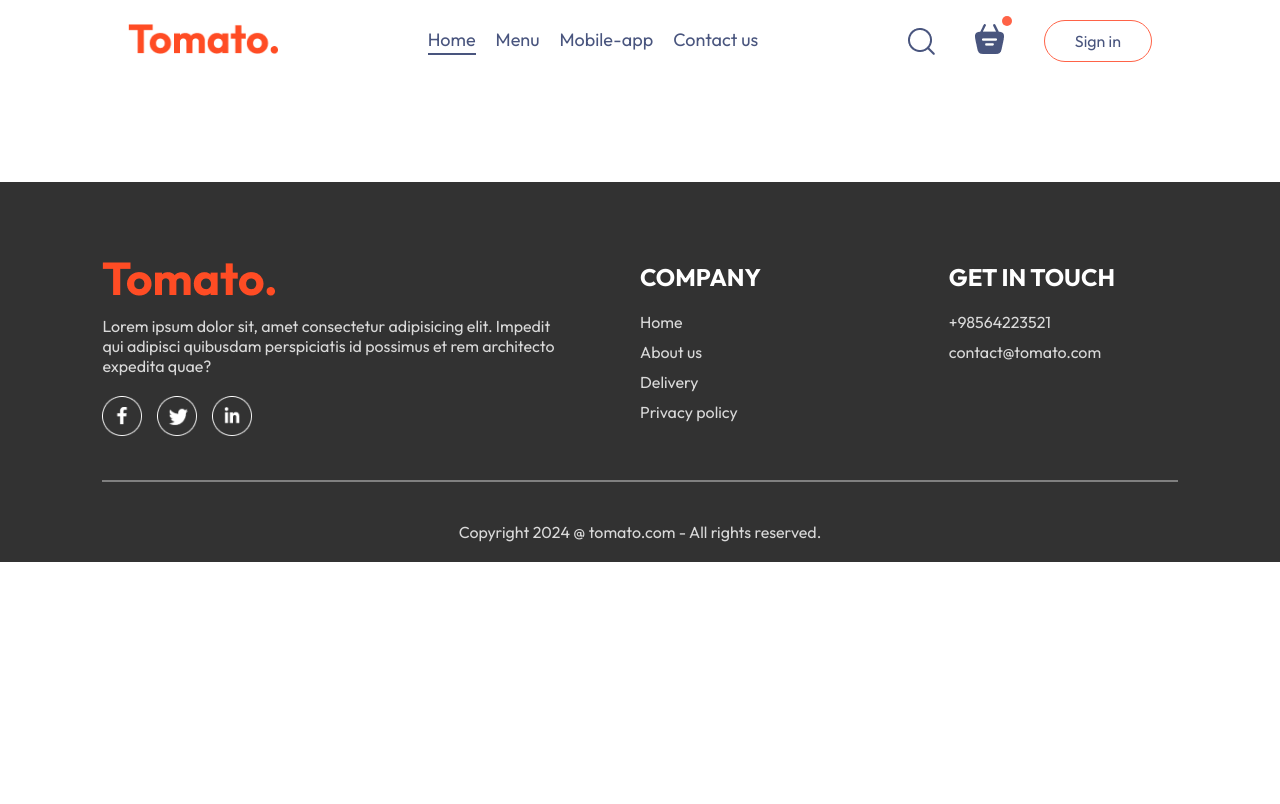
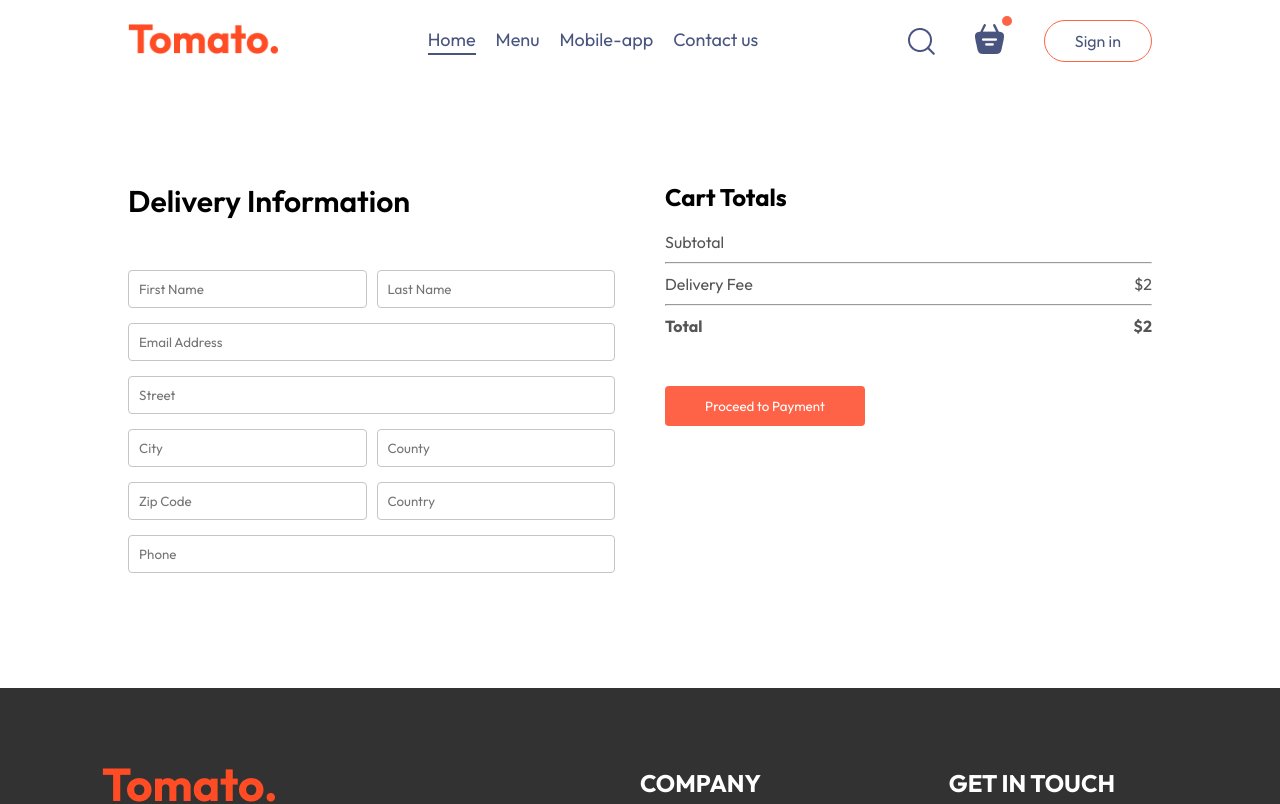
Before and after one commit to bhandaripawan8/Full-Stack-Food-Store, a React (Vite) app: page /order in a window 1280 px wide. Shown: the top 804 px of the page. Built offline with nearby package versions, Linux system fonts and the light colour scheme.

Commit message:
proceed to checkout page done

```diff
--- a/src/App.jsx
+++ b/src/App.jsx
@@ -18,7 +18,7 @@
       <Routes>
         <Route path='/' element={<Home/>}/>
         <Route path='/cart' element={<Cart/>}/>
-        <Route path='/placeorder' element={<PlaceOrder/>}/>
+        <Route path='/order' element={<PlaceOrder/>}/>
       </Routes>
     </div>
     <Footer/>
--- a/src/pages/Cart/Cart.jsx
+++ b/src/pages/Cart/Cart.jsx
@@ -1,11 +1,12 @@
 import React, { useContext } from "react";
 import "./Cart.css";
 import { StoreContext } from "../../Context/StoreContext";
+import {useNavigate} from 'react-router-dom';
 
 const Cart = () => {
   const { cartItems, food_list, removeFromCart, getTotalCartAmount } =
     useContext(StoreContext);
-
+  const navigate = useNavigate();
   return (
     <div className="cart">
       <div className="cart-items">
@@ -55,7 +56,7 @@
               <b>{getTotalCartAmount() + 2}</b>
             </div>
           </div>
-          <button>Proceed to Checkout</button>
+          <button onClick={() => navigate('/order')}>Proceed to Checkout</button>
         </div>
         <div className="cart-promocode">
           <div>
--- a/src/pages/PlaceOrder/PlaceOrder.css
+++ b/src/pages/PlaceOrder/PlaceOrder.css
@@ -0,0 +1,43 @@
+
+
+.place-order{
+    display: flex;
+    align-items: start;
+    justify-content: space-between;
+    gap: 50px;
+    margin-top: 100px;
+}
+
+.place-order-left{
+    width: 100%;
+    max-width: max(30%, 500px);
+}
+
+.place-order-left .title{
+    font-size: 30px;
+    font-weight: 600;
+    margin-bottom: 50px;
+}
+
+.place-order-left input{
+    margin-bottom: 15px;
+    width: 100%;
+    padding: 10px;
+    border: 1px solid #c5c5c5;
+    border-radius: 4px;
+    outline-color: tomato;
+}
+
+.place-order-left .multi-fields{
+    display: flex;
+    gap: 10px;
+}
+
+.place-order-right{
+    width: 100%;
+    max-width: max(40%, 500px);
+}
+
+.place-order .cart-total button{
+    margin-top: 30px;
+}
--- a/src/pages/PlaceOrder/PlaceOrder.jsx
+++ b/src/pages/PlaceOrder/PlaceOrder.jsx
@@ -1,9 +1,54 @@
-import React from 'react'
+import React, {useContext} from 'react'
 import './PlaceOrder.css'
+import { StoreContext } from "../../Context/StoreContext";
+
 
 const PlaceOrder = () => {
+  const { getTotalCartAmount } = useContext(StoreContext);
+
   return (
-    <div>PlaceOrder</div>
+    <form className='place-order'>
+        <div className="place-order-left">
+            <p className='title'>Delivery Information</p>
+            <div className="multi-fields">
+              <input type="text" placeholder='First Name'/>
+              <input type="text" placeholder='Last Name'/>
+            </div>
+            <input type="email" placeholder='Email Address'/>
+            <input type="text" placeholder='Street'/>
+            <div className="multi-fields">
+              <input type="text" placeholder='City'/>
+              <input type="text" placeholder='County'/>
+            </div>
+            <div className="multi-fields">
+              <input type="text" placeholder='Zip Code'/>
+              <input type="text" placeholder='Country'/>
+            </div>
+            <input type="text" placeholder='Phone' />
+        </div>
+        <div className="place-order-right">
+        <div className="cart-total">
+          <h2>Cart Totals</h2>
+          <div>
+            <div className="cart-total-details">
+              <p>Subtotal</p>
+              <p>{getTotalCartAmount}</p>
+            </div>
+            <hr />
+            <div className="cart-total-details">
+              <p>Delivery Fee</p>
+              <p>${2}</p>
+            </div>
+            <hr />
+            <div className="cart-total-details">
+              <b>Total</b>
+              <b>${getTotalCartAmount() + 2}</b>
+            </div>
+          </div>
+          <button>Proceed to Payment</button>
+        </div>
+        </div>
+    </form>
   )
 }
 
```
